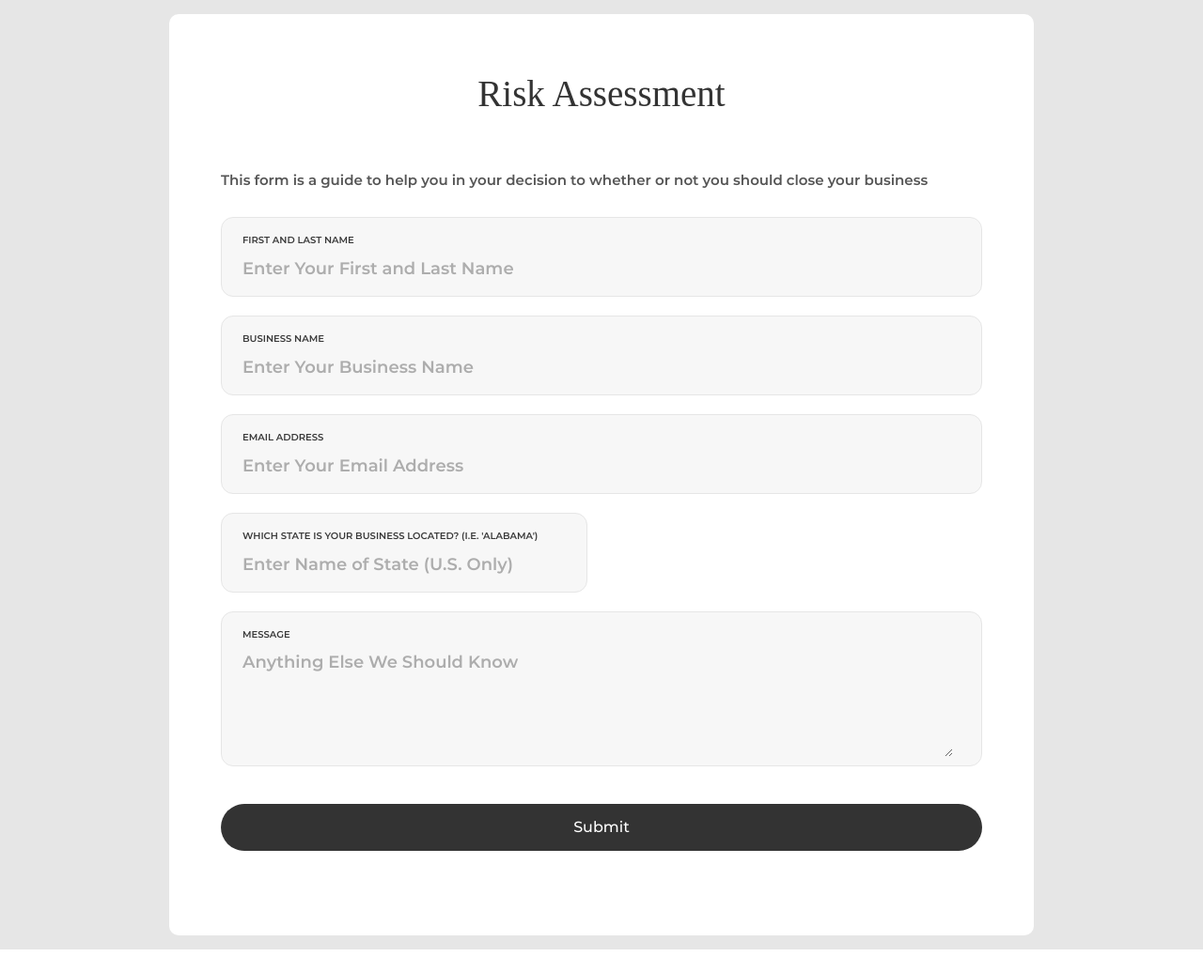
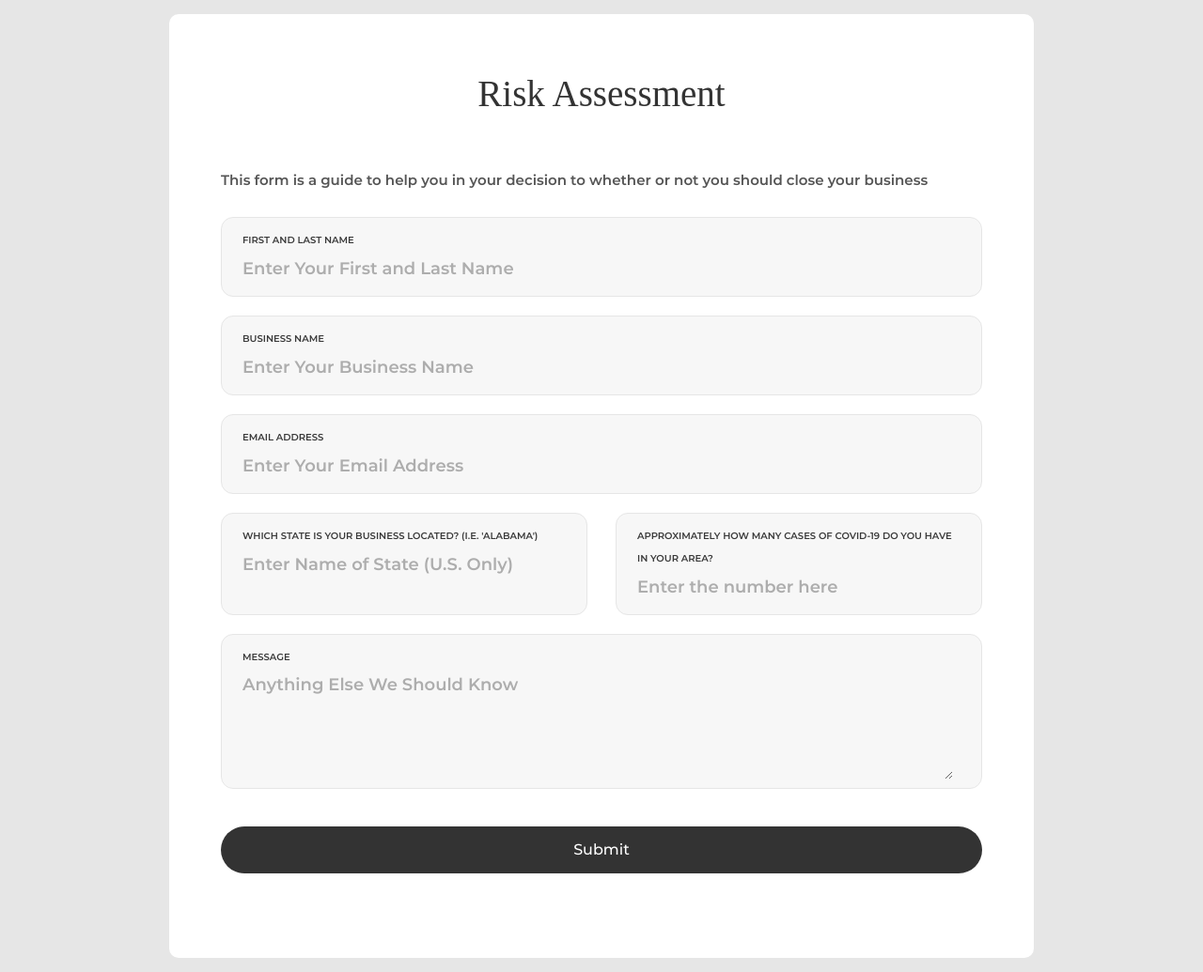
Before and after one commit to SashvDave/Breakout-Covid, a Flask app: page / in a window 1280 px wide. Shown: the whole page at 94% size. Before the commit the page ends 1011 px from the top, so only its background shows below. Run offline with Flask 2, Linux system fonts and the light colour scheme; some libraries are stand-ins or nearby versions; some web fonts are replaced.

Commit message:
Update index.html

```diff
--- a/website/templates/index.html
+++ b/website/templates/index.html
@@ -60,6 +60,11 @@
 				<div class="wrap-input100 bg1 rs1-wrap-input100">
 					<span class="label-input100">Which state is your business located? (I.e. 'Alabama')</span>
 					<input class="input100" type="text" name="location" id="location" placeholder="Enter Name of State (U.S. Only)">
+				</div>
+
+				<div class="wrap-input100 bg1 rs1-wrap-input100">
+					<span class="label-input100">Approximately how many cases of COVID-19 do you have in your area?</span>
+					<input class="input100" type="text" name="cases" id="cases" placeholder="Enter the number here">
 				</div>
 
 				<div class="wrap-input100 input100-select bg1">
```
